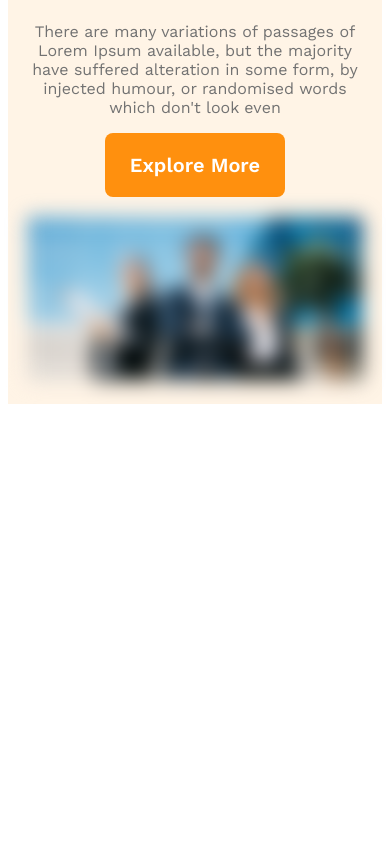
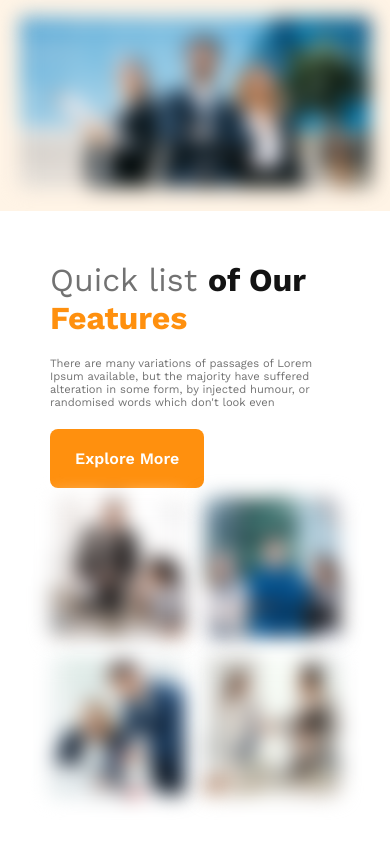
Before and after one commit to Md-Ashikur-Rahman-Ashik/Html-CSS-Only-Landing-Page, a plain HTML site: page index.html in a window 390 px wide. Shown: the part 589-1435 px from the top of the page. Before the commit the page ends 1001 px from the top, so only its background shows below. Drawn offline with nearby package versions, Linux system fonts and the light colour scheme.

Commit message:
Styled teams section and made responsive

```diff
--- a/index.html
+++ b/index.html
@@ -31,8 +31,30 @@
     </header>
     <!-- Header ends -->
     <main>
-        <!-- Feature section starts -->
-
+        <!-- Team section starts -->
+        <section class="teamsContainer">
+            <div class="teamsImgContainer">
+                <div class="image1">
+                    <img src="images/team1.png" alt="">
+                </div>
+                <div class="image2">
+                    <img src="images/team2.png" alt="">
+                </div>
+                <div class="image3">
+                    <img src="images/team3.png" alt="">
+                </div>
+                <div class="image4">
+                    <img src="images/team4.png" alt="">
+                </div>
+            </div>
+            <div class="teamsContent">
+                <h3 class="teamsTitle">Quick list <span class="titleSpanOne">of Our</span> <span class="titleSpanTwo">Features</span></h3>
+                <p class="teamsDescription">
+                    There are many variations of passages of Lorem Ipsum available, but the majority have suffered alteration in some form, by injected humour, or randomised words which don't look even
+                </p>
+                <button class="buttonPrimary">Explore More</button>
+            </div>
+        </section>
     </main>
     <footer>
 
--- a/styles/architect.css
+++ b/styles/architect.css
@@ -4,13 +4,15 @@
 /* Shared Styles */
 *{
     font-family: 'Work Sans', sans-serif;
+    margin: 0;
+    padding: 0;
 }
 
 .buttonPrimary{
     border-radius: 8px;
     background: #FF900E;
     color: white;
-    font-size: 1.25rem;
+    font-size: 1rem;
     padding: 20px 25px;
     font-weight: 600;
     cursor: pointer;
@@ -65,13 +67,93 @@ nav li a{
 }
 
 .bannerTitle{
-    font-size: 4rem;
+    font-size: 3rem;
     font-weight: 700;
     color: #131313;
+    margin: 50px auto 20px;
+    /* text-align: center; */
+    width: 53%;
 }
 
 .bannerDescription{
     color: #727272;
+    font-size: 0.8rem;
+    margin-bottom: 20px;
+}
+
+/* Main section styles */
+main{
+    max-width: 1440px;
+    margin: 0 auto;
+}
+
+/* Teams styles */
+.teamsContainer{
+    display: flex;
+    align-items: center;
+    justify-content: space-between;
+    padding: 50px 220px;
+    /* gap: 50px; */
+}
+
+.teamsImgContainer{
+    display: grid;
+    grid-template-columns: repeat(12, 1fr);
+    grid-template-rows: repeat(2, 1fr);
+    width: 58%;
+    gap: 20px;
+}
+
+.teamsImgContainer img{
+    width: 100%;
+    height: 100%;
+    object-fit: cover;
+    border-radius: 8px;
+    filter: blur(10px);
+}
+
+.image1{
+    grid-column: 1/ span 6;
+}
+
+.image2{
+    grid-column: 7/ span 6;
+}
+
+.image3{
+    grid-column: 1/ span 6;
+}
+
+.image4{
+    grid-column: 7/ span 6;
+}
+
+.teamsContent{
+    width: 38%;
+}
+
+.teamsTitle{
+    color: #727272;
+    font-size: 2rem;
+    font-weight: 500;
+}
+
+.titleSpanOne{
+    color: #131313;
+    font-weight: 700;
+}
+
+.titleSpanTwo{
+    color: #FF900E;
+    font-weight: 700;
+}
+
+.teamsDescription{
+    color: #727272;
+    font-weight: 400;
+    font-size: 0.7rem;
+    margin-top: 20px;
+    margin-bottom: 20px;
 }
 
 /* Responsive styles for smaller devices */
@@ -82,6 +164,20 @@ nav li a{
 
     nav{
         flex-direction: column;
+    }
+
+    .teamsContainer{
+        flex-direction: column-reverse;
+        padding: 50px;
+    }
+
+    .teamsImgContainer{
+        width: 100%;
+        margin-top: 10px;
+    }
+
+    .teamsContent{
+        width: 100%;
     }
 }
 
@@ -94,4 +190,18 @@ nav li a{
     nav{
         flex-direction: column;
     }
+
+    .teamsContainer{
+        flex-direction: column-reverse;
+        padding: 50px;
+    }
+
+    .teamsImgContainer{
+        width: 100%;
+        margin-top: 10px;
+    }
+
+    .teamsContent{
+        width: 100%;
+    }
 }
```
